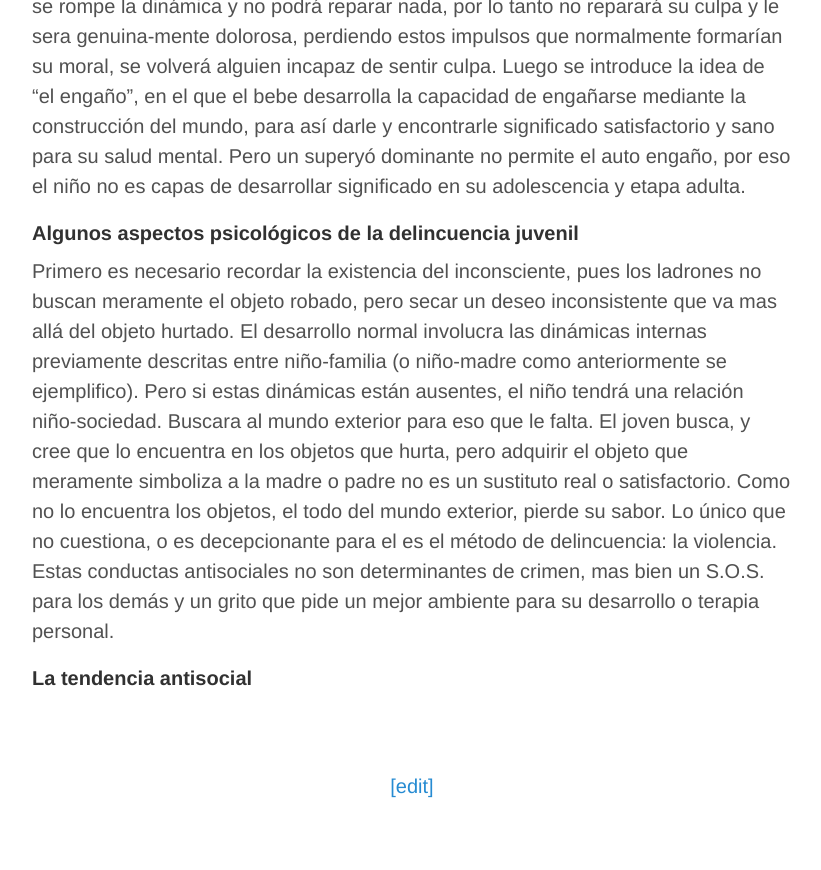
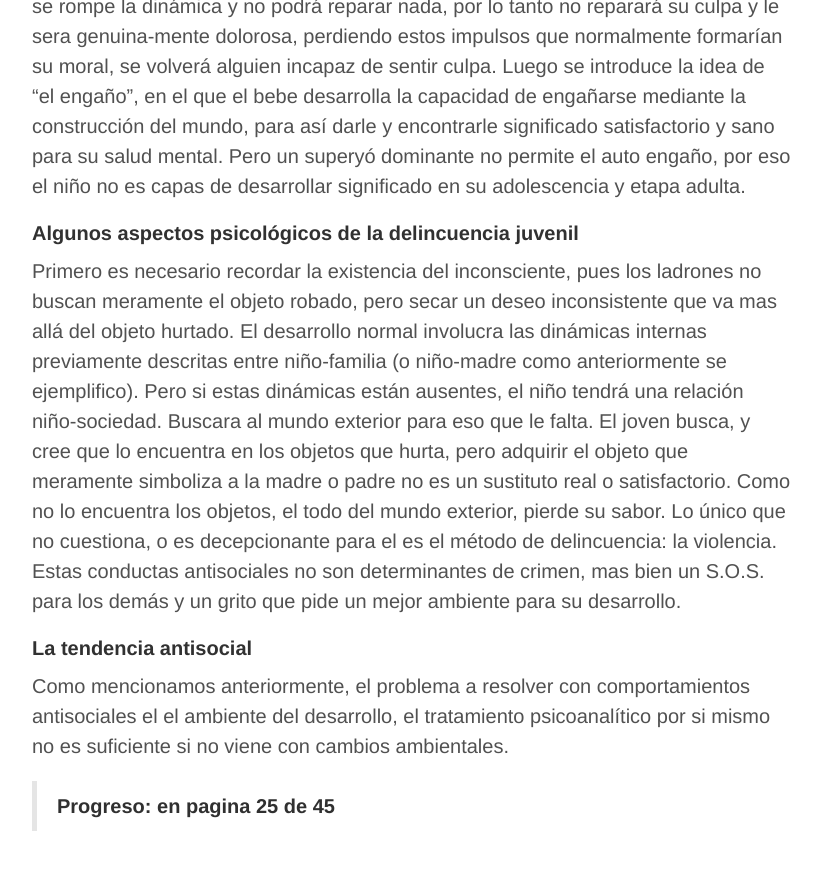
Before and after one commit to alex-esc/notes, a Jekyll site: the page built from _posts/2020-03-10-deprivacion-delincuencia-winnicott.md, in a window 1280 px wide and 900 px high, scrolled down 2137 px. Shown: the top 870 px of the window, without its empty margins (228-1049 px from the left). Built offline with Jekyll 4.4.1, drawn with Linux system fonts in a browser that asks for light colours; before the commit the page ends 2946 px from its top, so only the background shows below that.

Commit message:
Update 2020-03-10-deprivacion-delincuencia-winnicott.md

```diff
--- a/_posts/2020-03-10-deprivacion-delincuencia-winnicott.md
+++ b/_posts/2020-03-10-deprivacion-delincuencia-winnicott.md
@@ -33,6 +33,10 @@ Empezamos con dos lentes sobre la moral, la moral debe (1) ser impuesta por auto
 
 #### Algunos aspectos psicológicos de la delincuencia juvenil
 
-Primero es necesario recordar la existencia del inconsciente, pues los ladrones no buscan meramente el objeto robado, pero secar un deseo inconsistente que va mas allá del objeto hurtado. El desarrollo normal involucra las dinámicas internas previamente descritas entre niño-familia (o niño-madre como anteriormente se ejemplifico). Pero si estas dinámicas están ausentes, el niño tendrá una relación niño-sociedad. Buscara al mundo exterior para eso que le falta. El joven busca, y cree que lo encuentra en los objetos que hurta, pero adquirir el objeto que meramente simboliza a la madre o padre no es un sustituto real o satisfactorio. Como no lo encuentra los objetos, el todo del mundo exterior, pierde su sabor. Lo único que no cuestiona, o es decepcionante para el es el método de delincuencia: la violencia. Estas conductas antisociales no son determinantes de crimen, mas bien un S.O.S. para los demás y un grito que pide un mejor ambiente para su desarrollo o terapia personal.
+Primero es necesario recordar la existencia del inconsciente, pues los ladrones no buscan meramente el objeto robado, pero secar un deseo inconsistente que va mas allá del objeto hurtado. El desarrollo normal involucra las dinámicas internas previamente descritas entre niño-familia (o niño-madre como anteriormente se ejemplifico). Pero si estas dinámicas están ausentes, el niño tendrá una relación niño-sociedad. Buscara al mundo exterior para eso que le falta. El joven busca, y cree que lo encuentra en los objetos que hurta, pero adquirir el objeto que meramente simboliza a la madre o padre no es un sustituto real o satisfactorio. Como no lo encuentra los objetos, el todo del mundo exterior, pierde su sabor. Lo único que no cuestiona, o es decepcionante para el es el método de delincuencia: la violencia. Estas conductas antisociales no son determinantes de crimen, mas bien un S.O.S. para los demás y un grito que pide un mejor ambiente para su desarrollo.
 
 #### La tendencia antisocial
+
+Como mencionamos anteriormente, el problema a resolver con comportamientos antisociales el el ambiente del desarrollo, el tratamiento psicoanalítico por si mismo no es suficiente si no viene con cambios ambientales.
+
+> **Progreso: en pagina 25 de 45**
```
